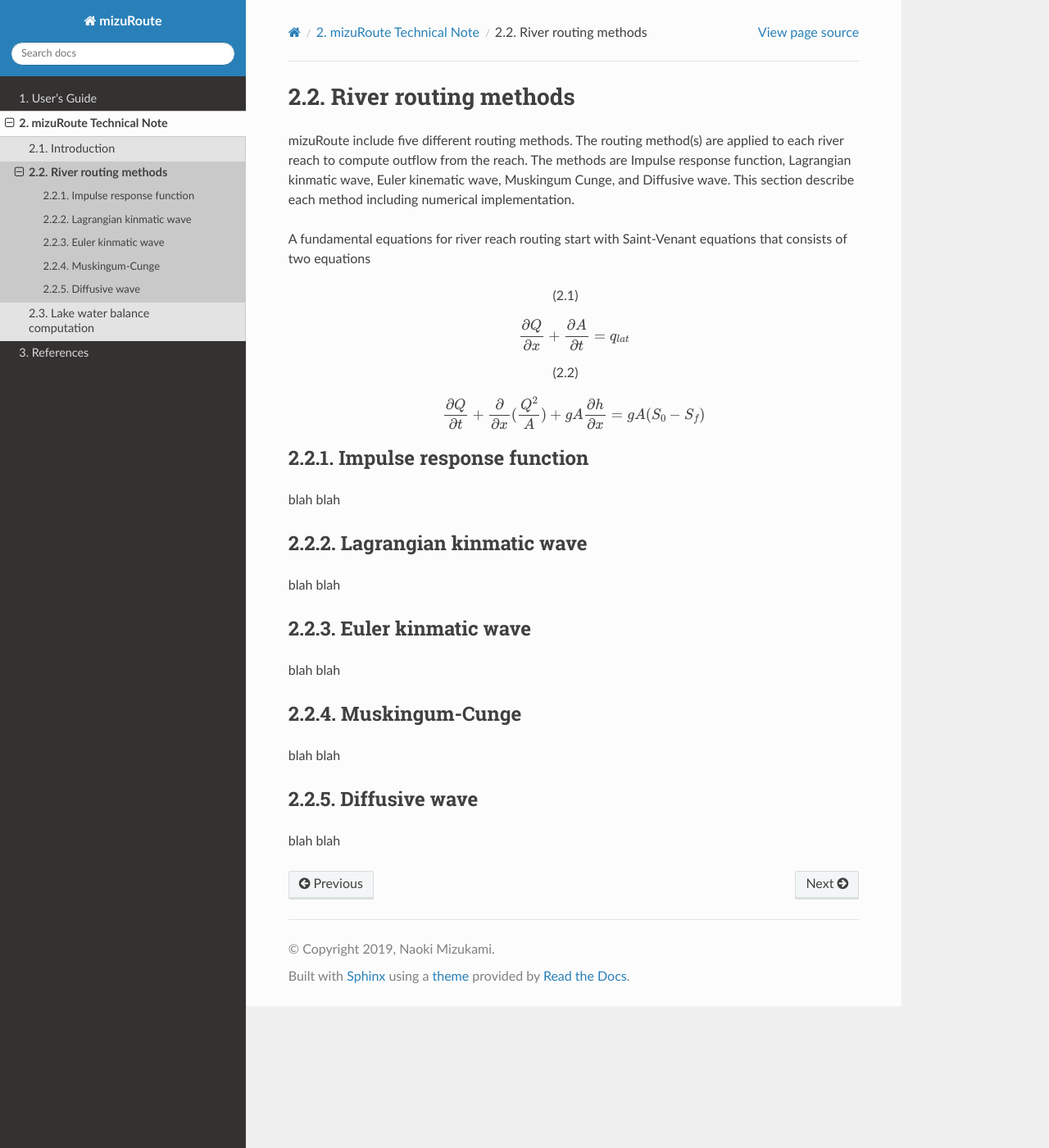
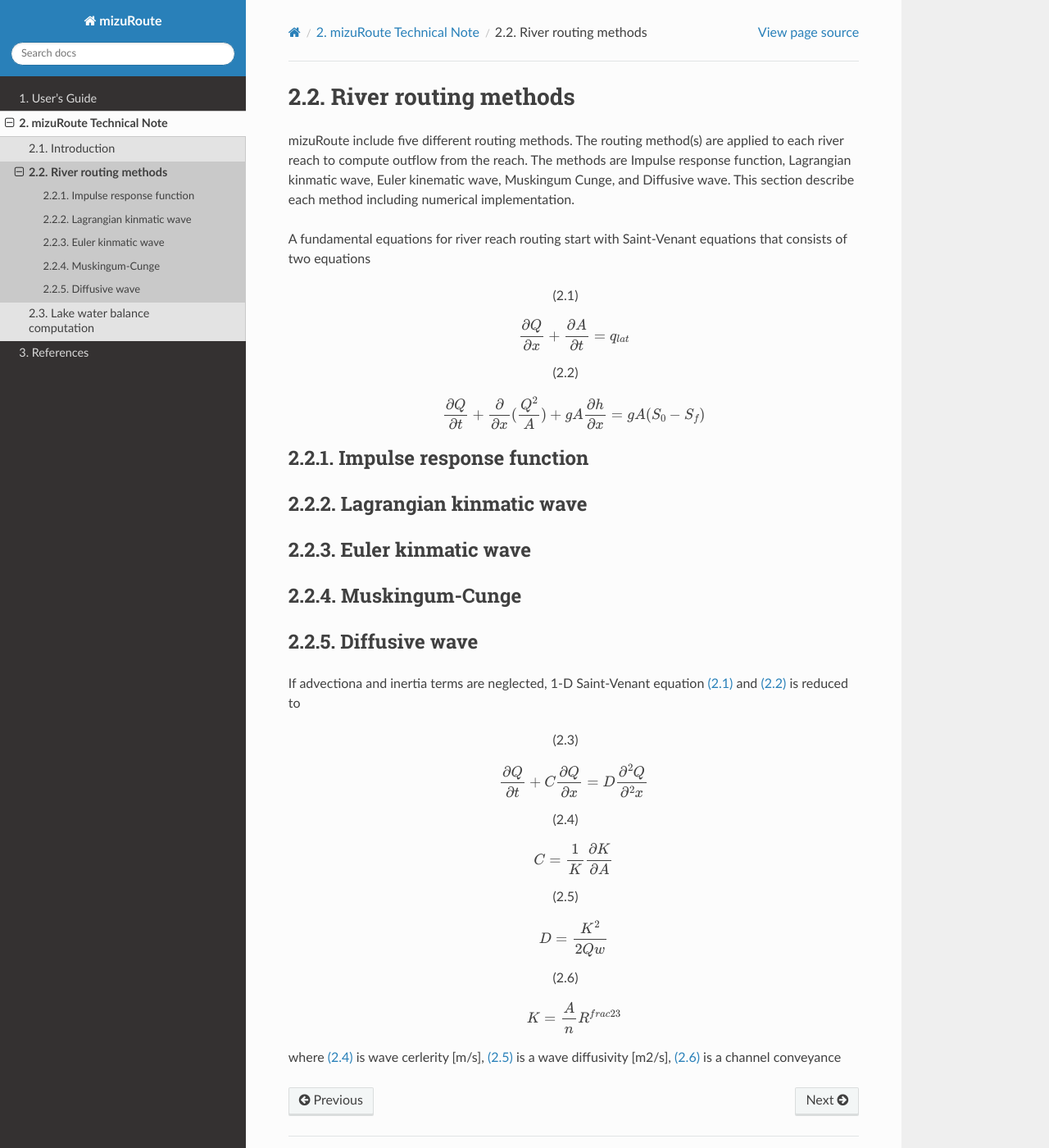
Before and after one commit to ESCOMP/mizuRoute, a Sphinx documentation site: the page built from docs/source/tech_note/reach_routing.rst, in a window 1280 px wide and 1400 px high. Shown: the whole window at 82% size. Built offline with Sphinx 7.4.7 and the Read the Docs theme 3.1.0, drawn with Linux system fonts in a browser that asks for light colours.

Commit message:
just equation test

```diff
--- a/docs/source/tech_note/reach_routing.rst
+++ b/docs/source/tech_note/reach_routing.rst
@@ -22,32 +22,55 @@ A fundamental equations for river reach routing start with Saint-Venant equation
 Impulse response function
 --------------------------
 
-blah blah
+
 
 .. _Lagrangian_kinematic_wave:
 
 Lagrangian kinmatic wave
 --------------------------
 
-blah blah
+
 
 .. _Euler_kinematic_wave:
 
 Euler kinmatic wave
 --------------------------
 
-blah blah
+
 
 .. _Muskingum-Cunge:
 
 Muskingum-Cunge
 --------------------------
 
-blah blah
+
 
 .. _Diffusive_wave:
 
 Diffusive wave
 --------------------------
 
-blah blah
+
+If advectiona and inertia terms are neglected,  1-D Saint-Venant equation :eq:`0.1` and :eq:`0.2` is reduced to
+
+.. math::
+   :label: 5.1
+
+   \frac{\partial Q }{\partial t} + C\frac{\partial Q}{\partial x} = D\frac{\partial^2 Q}{\partial^2 x}
+
+.. math::
+   :label: 5.2
+
+   C = \frac{1}{K}\frac{\partial K}{\partial A}
+
+.. math::
+   :label: 5.3
+
+   D = \frac{K^2}{2Qw}
+
+.. math::
+   :label: 5.4
+
+   K = \frac{A}{n}R^{frac{2}{3}}
+
+where :eq:`5.2` is wave cerlerity [m/s], :eq:`5.3` is a wave diffusivity [m2/s], :eq:`5.4` is a channel conveyance
```
